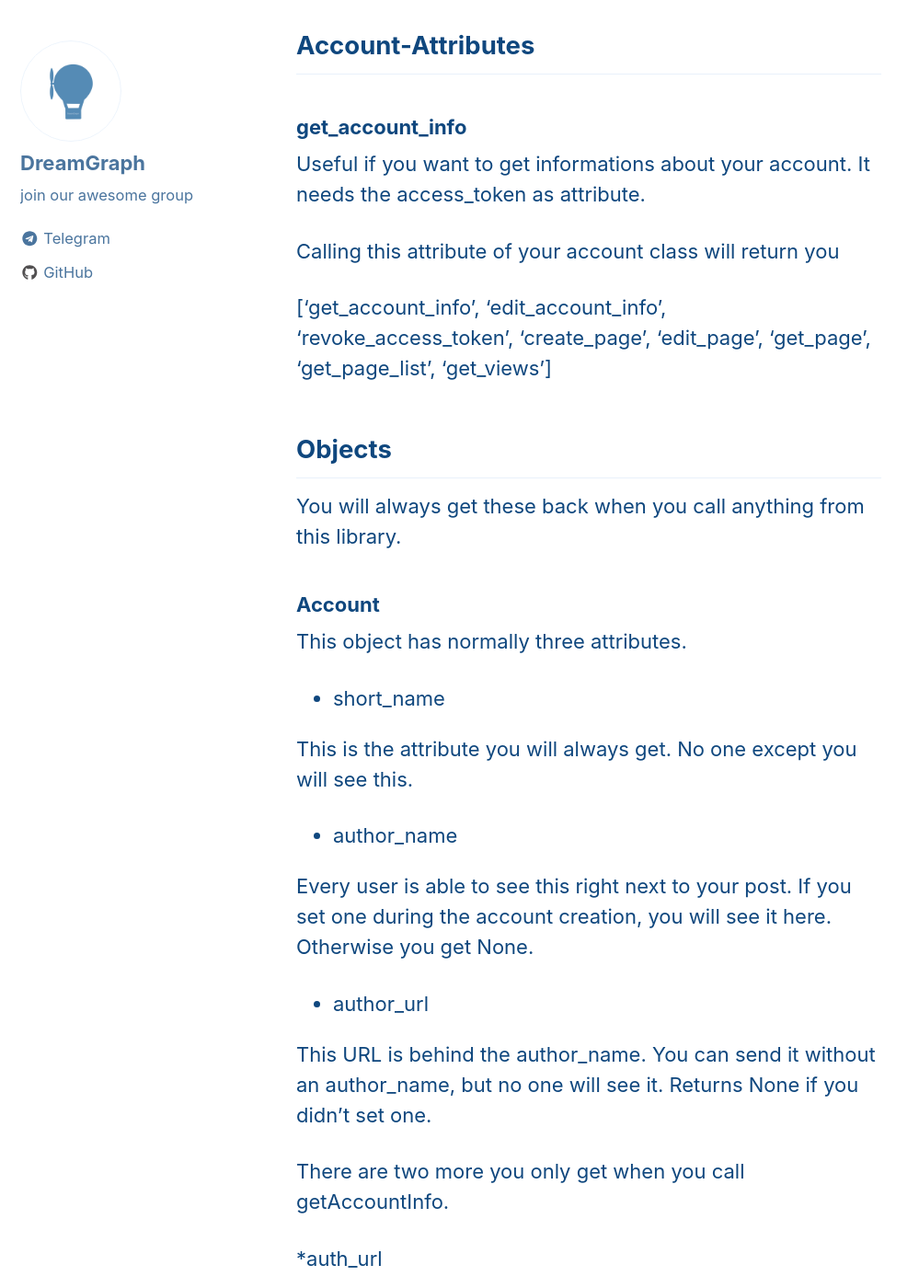
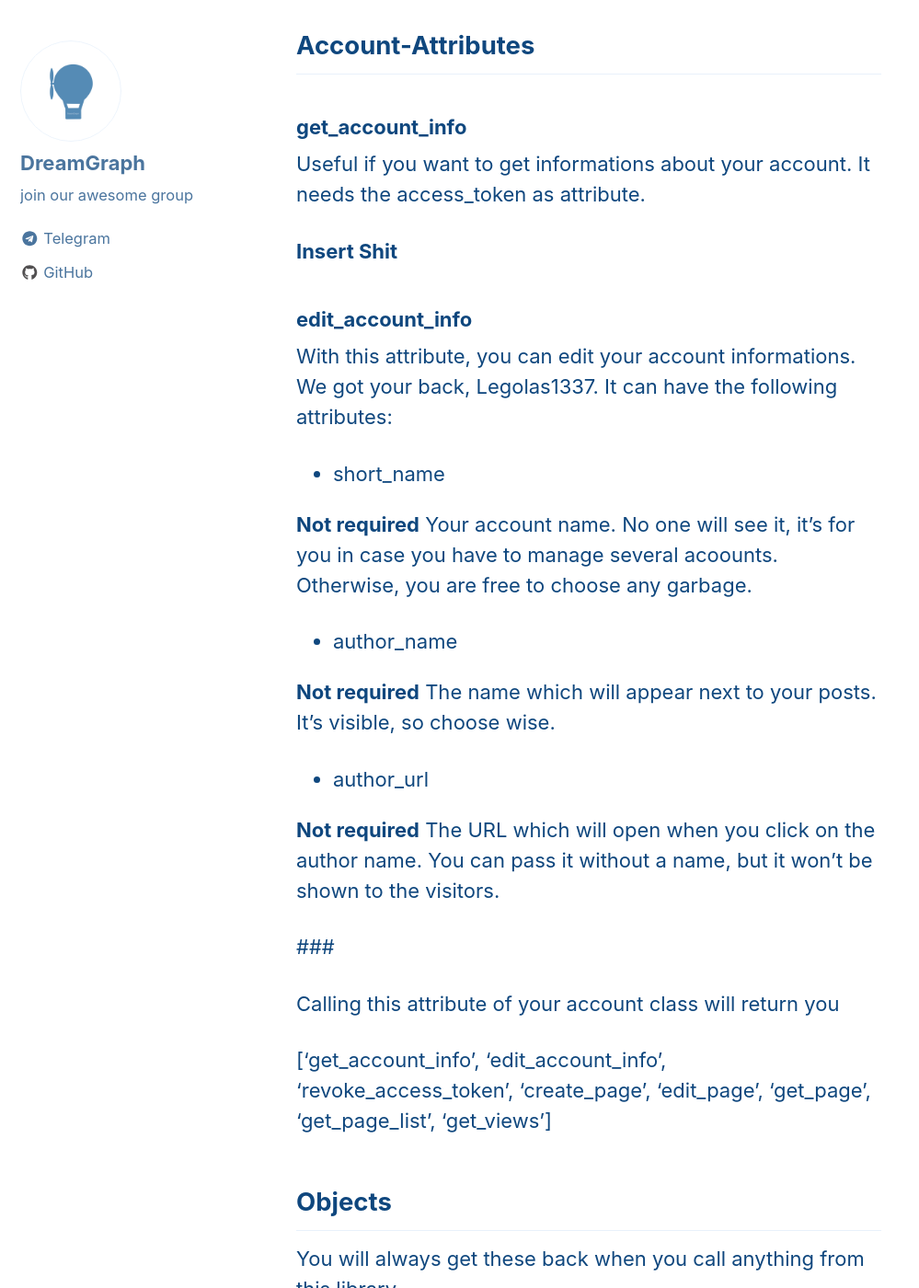
Before and after one commit to Poolitzer/poolitzer.github.io, a Jekyll site: the page built from _pages/methods.md, in a window 1280 px wide and 1400 px high, scrolled down 2345 px. Shown: the whole window at 92% size, without its empty margins (0-999 px from the left). Built offline with Jekyll 4.4.1, drawn with Linux system fonts in a browser that asks for light colours; nearby versions of some CDN libraries.

Commit message:
HOW DOES IT LOOOOOK

```diff
--- a/_pages/methods.md
+++ b/_pages/methods.md
@@ -66,9 +66,30 @@ Honestly. WTF?
 
 Useful if you want to get informations about your account. It needs the access_token as attribute.
 
+**Insert Shit**
+
+### edit_account_info
+
+With this attribute, you can edit your account informations. We got your back, Legolas1337. It can have the following attributes:
+
+* short_name
+
+__Not required__ Your account name. No one will see it, it's for you in case you have to manage several acoounts. Otherwise, you are free to choose any garbage.
+
+* author_name
+
+__Not required__ The name which will appear next to your posts. It's visible, so choose wise.
+
+* author_url
+
+__Not required__ The URL which will open when you click on the author name. You can pass it without a name, but it won't be shown to the visitors.
+
+###
+
 Calling this attribute of your account class will return you
 
 ['get_account_info', 'edit_account_info', 'revoke_access_token', 'create_page', 'edit_page', 'get_page', 'get_page_list', 'get_views']
+
 
 ## Objects
 
```
